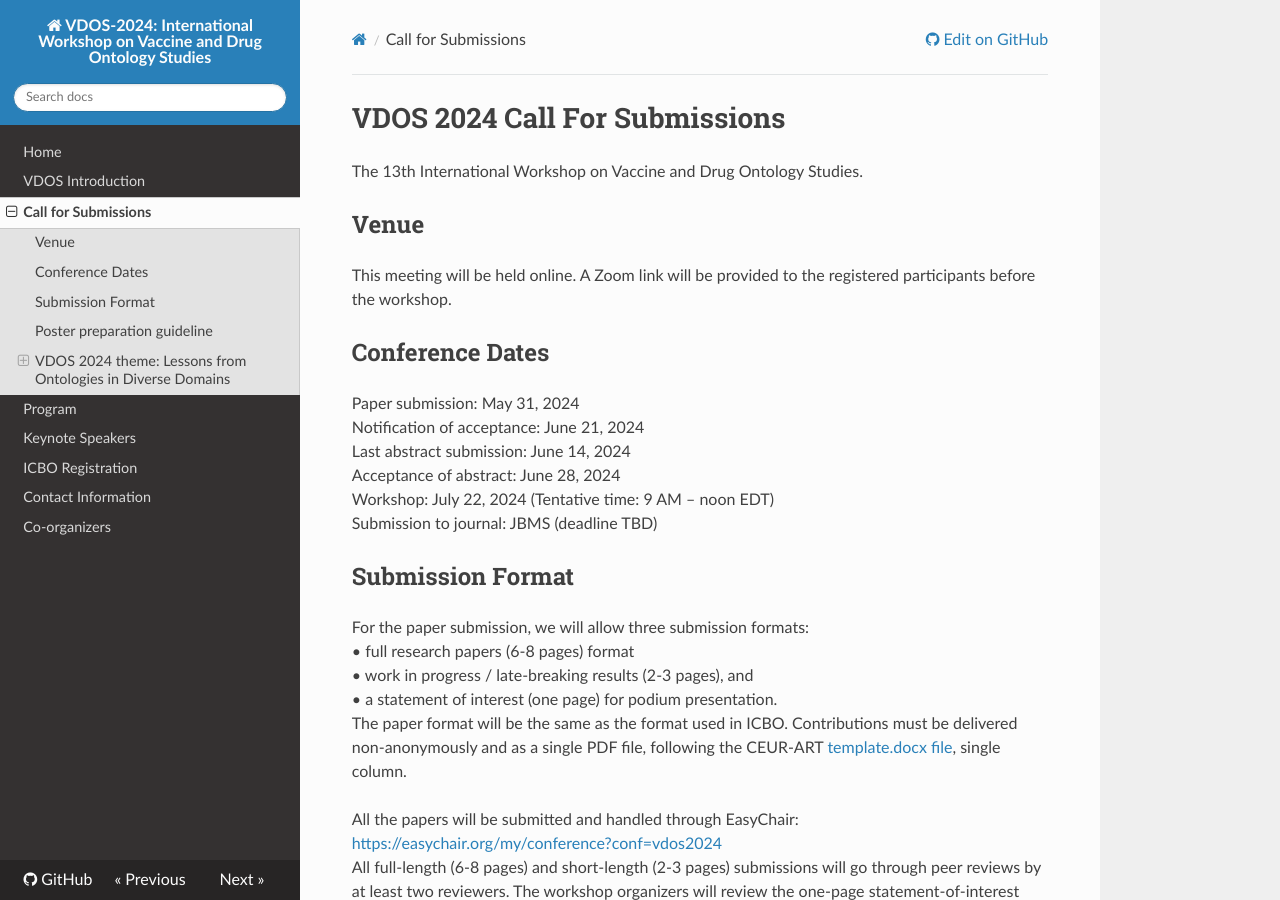
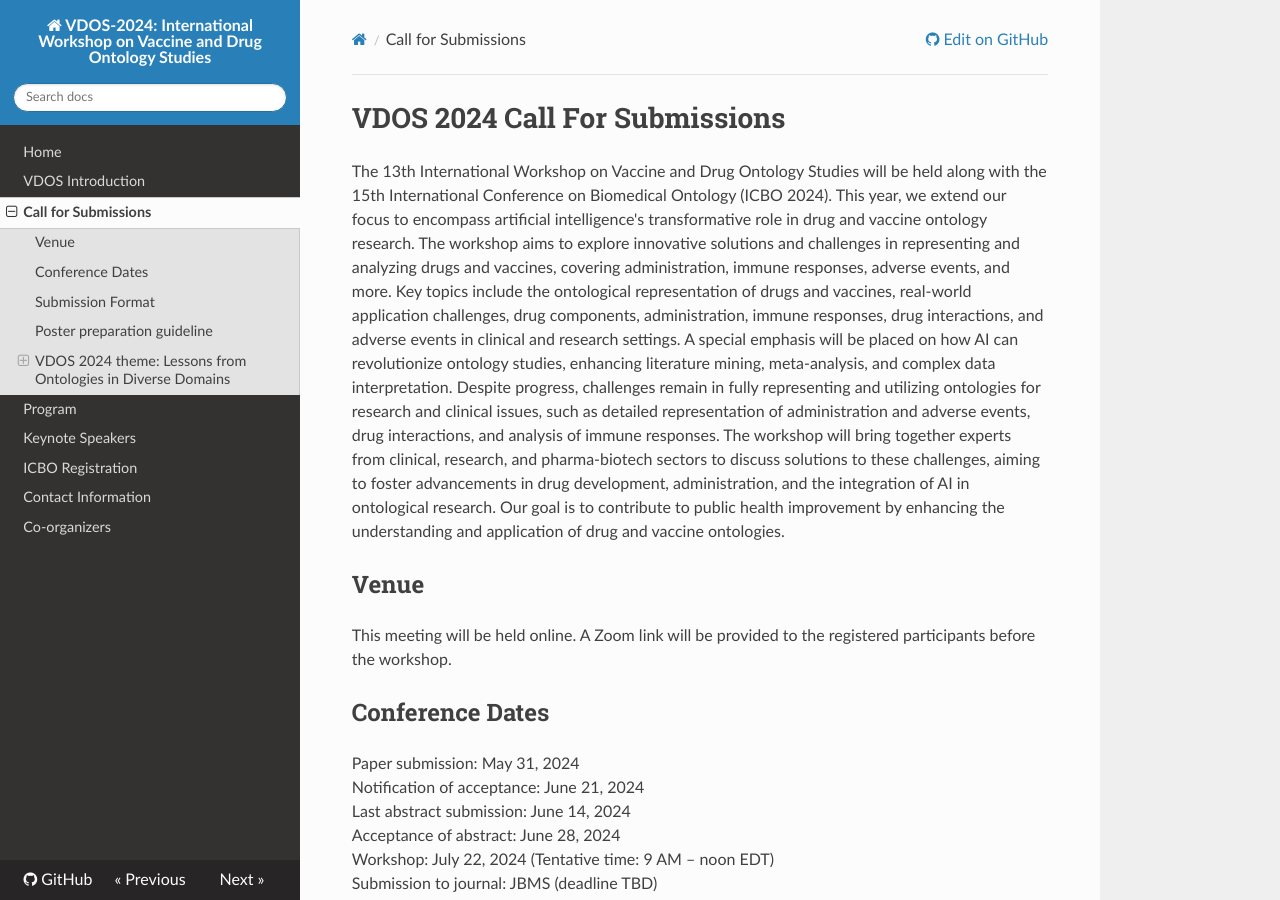
Before and after one commit to vdos-workshop/vdos2024, an MkDocs documentation site: the page built from docs/call-for-submissions.md, in a window 1280 px wide and 900 px high. Built offline with MkDocs 1.6.1, drawn with Linux system fonts in a browser that asks for light colours; nearby versions of some CDN libraries.

Commit message:
Update call-for-submissions.md

```diff
--- a/docs/call-for-submissions.md
+++ b/docs/call-for-submissions.md
@@ -1,6 +1,6 @@
 # VDOS 2024 Call For Submissions
 
-The 13th International Workshop on Vaccine and Drug Ontology Studies.
+The 13th International Workshop on Vaccine and Drug Ontology Studies will be held along with the 15th International Conference on Biomedical Ontology (ICBO 2024). This year, we extend our focus to encompass artificial intelligence's transformative role in drug and vaccine ontology research. The workshop aims to explore innovative solutions and challenges in representing and analyzing drugs and vaccines, covering administration, immune responses, adverse events, and more. Key topics include the ontological representation of drugs and vaccines, real-world application challenges, drug components, administration, immune responses, drug interactions, and adverse events in clinical and research settings. A special emphasis will be placed on how AI can revolutionize ontology studies, enhancing literature mining, meta-analysis, and complex data interpretation. Despite progress, challenges remain in fully representing and utilizing ontologies for research and clinical issues, such as detailed representation of administration and adverse events, drug interactions, and analysis of immune responses. The workshop will bring together experts from clinical, research, and pharma-biotech sectors to discuss solutions to these challenges, aiming to foster advancements in drug development, administration, and the integration of AI in ontological research. Our goal is to contribute to public health improvement by enhancing the understanding and application of drug and vaccine ontologies.
 
 ## Venue
 
```
